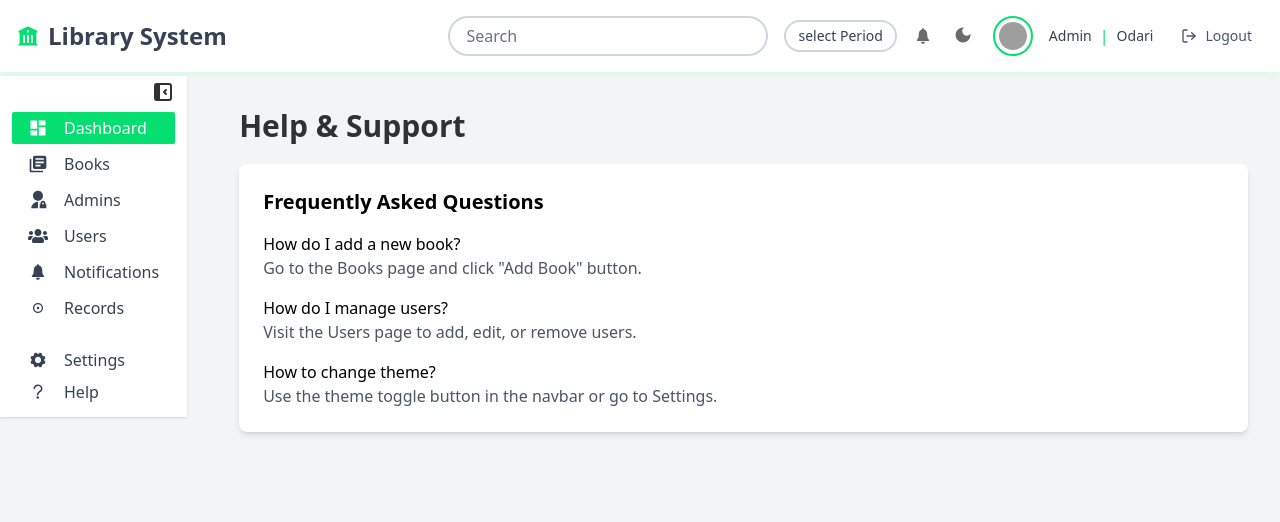
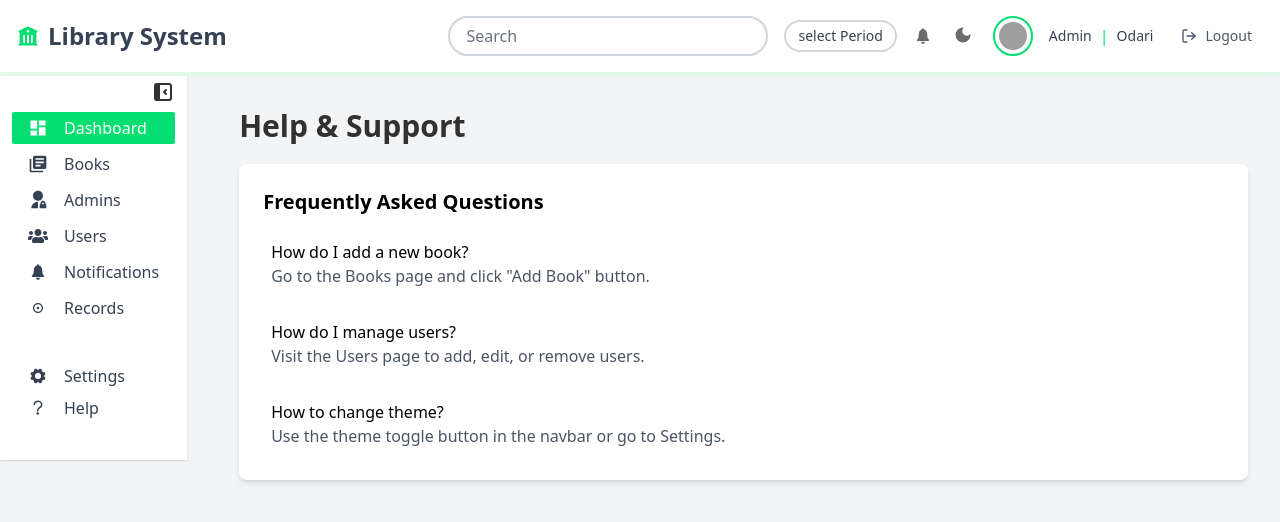
Before and after one commit to ODARI-CHARLES1/LibraryManagementSystemUI, a React (Vite) app: page /help in a window 1280 px wide. Shown: the top 522 px of the page. Built offline with nearby package versions, Linux system fonts and the light colour scheme; sample sign-in values are in the browser's storage; grey boxes are pictures that could not be loaded; what chance would draw is missing.

Commit message:
update factored the code

```diff
--- a/src/Pages/Help.tsx
+++ b/src/Pages/Help.tsx
@@ -12,15 +12,15 @@ const Help = ({ embedded = false }: { embedded?: boolean }) => {
           <div className="w-full bg-white p-6 rounded-lg shadow-md">
             <h2 className="text-xl font-semibold mb-4">Frequently Asked Questions</h2>
             <div className="space-y-4">
-              <div>
+              <div className='hover:shadow-md shadow-green-100 p-2 cursor-pointer rounded-md hover:bg-green-50 ' >
                 <h3 className="font-medium">How do I add a new book?</h3>
                 <p className="text-gray-600">Go to the Books page and click "Add Book" button.</p>
               </div>
-              <div>
+              <div className='hover:shadow-md shadow-green-100 p-2 cursor-pointer rounded-md hover:bg-green-50 '>
                 <h3 className="font-medium">How do I manage users?</h3>
                 <p className="text-gray-600">Visit the Users page to add, edit, or remove users.</p>
               </div>
-              <div>
+              <div className='hover:shadow-md shadow-green-100 p-2 cursor-pointer rounded-md hover:bg-green-50 '>
                 <h3 className="font-medium">How to change theme?</h3>
                 <p className="text-gray-600">Use the theme toggle button in the navbar or go to Settings.</p>
               </div>
--- a/src/Pages/Login.tsx
+++ b/src/Pages/Login.tsx
@@ -6,12 +6,14 @@ import type{SubmitHandler} from 'react-hook-form'
 import { yupResolver } from '@hookform/resolvers/yup';
 import appContext from '../Contexts/AppContext';
 import { useContext } from 'react';
+
 interface LoginUser {
   password: string;
   email: string;
 }
 
 const Login = () => {
+
   const {setIsAuthenticated}=useContext(appContext)
   const LoginSchema = yup.object({
     email: yup
@@ -44,7 +46,7 @@ const Login = () => {
     setIsAuthenticated(true);
     navigate("/dashboard")
 
-    // i will do API operation here...
+
   };
 
   const navigate = useNavigate();
```
